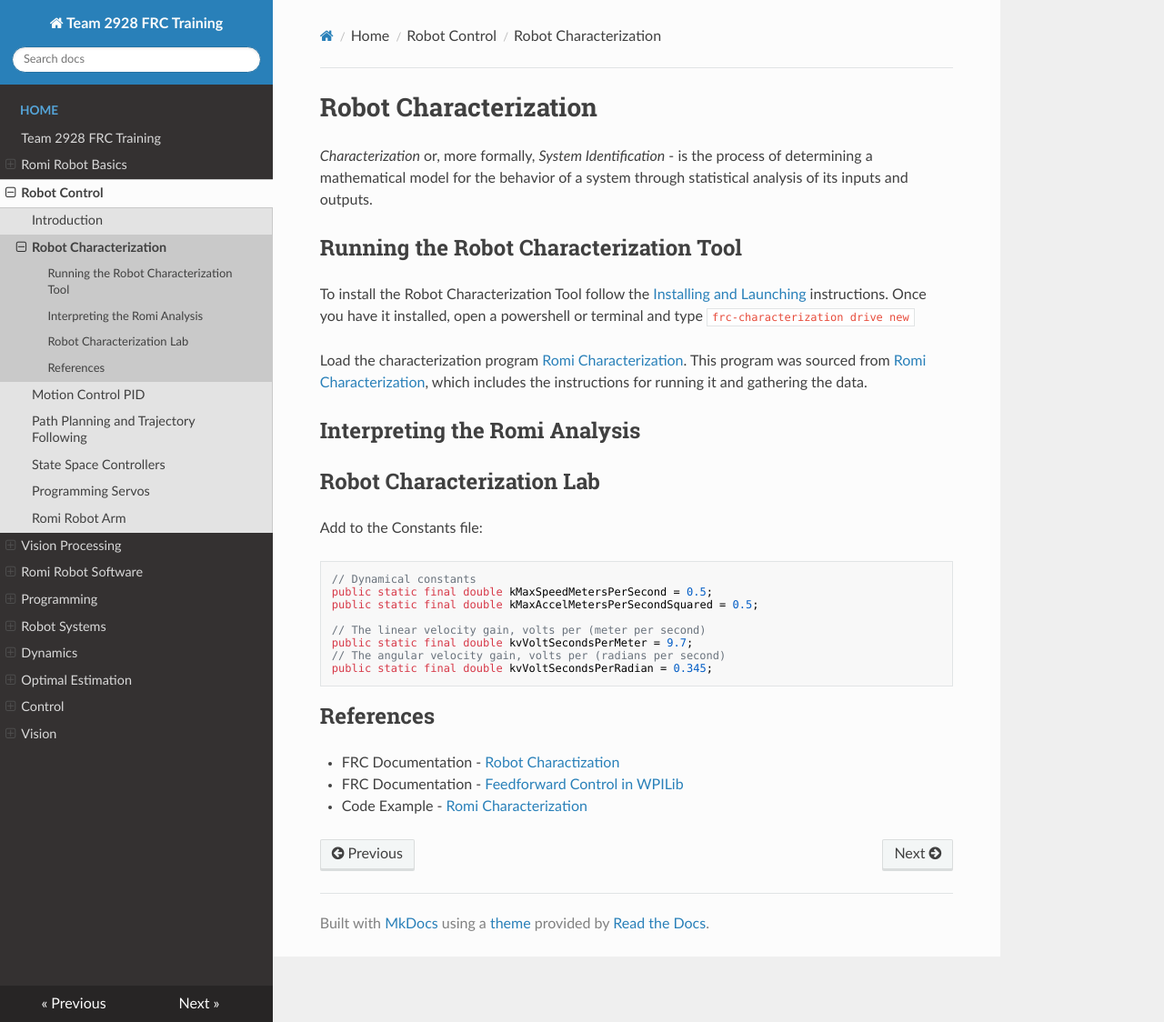
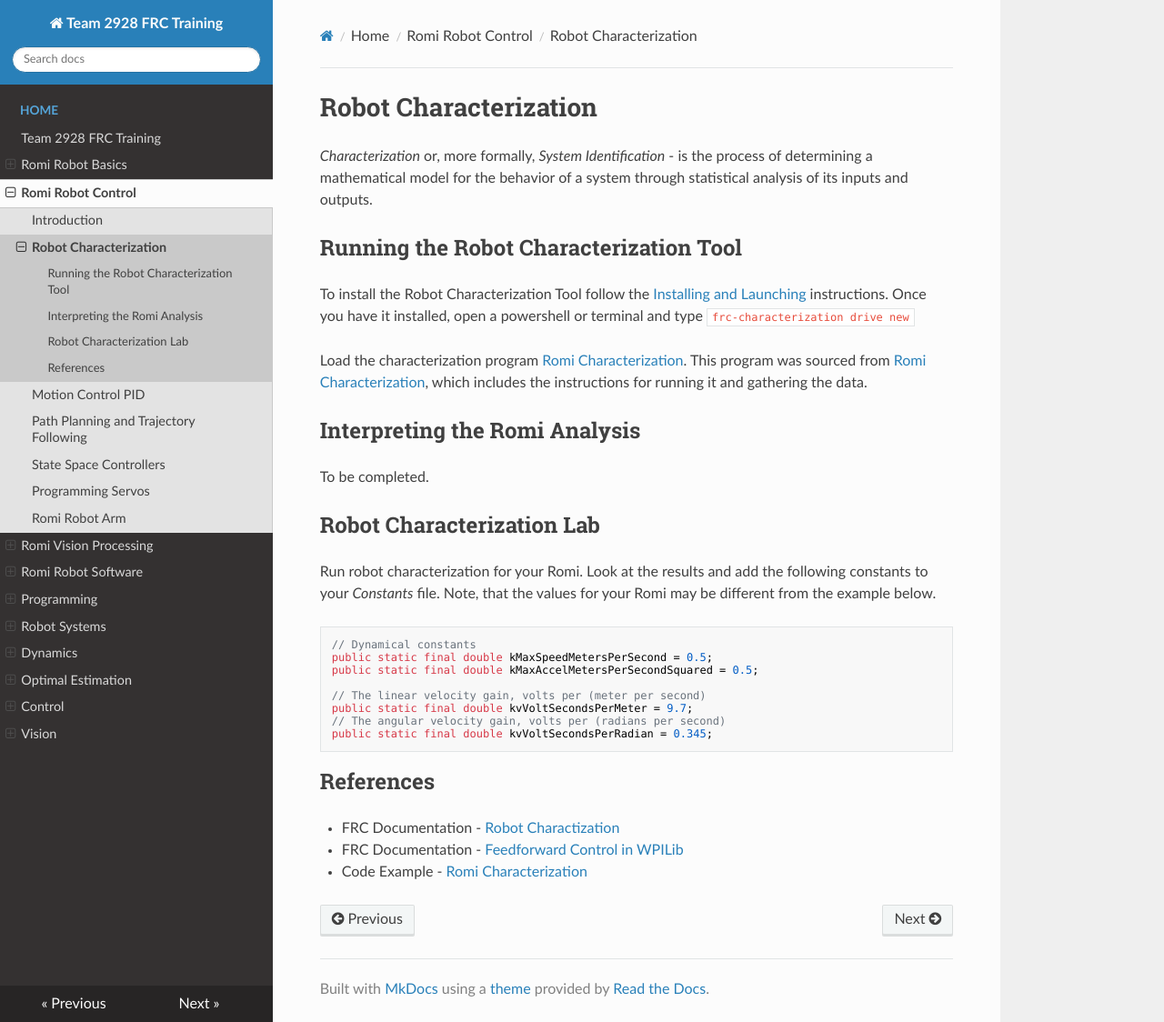
Before and after one commit to FRC-2928/FRC-Programmer-Training, an MkDocs documentation site: the page built from docs/Romi/Control/romiCharacterization.md, in a window 1280 px wide and 1124 px high. Shown: the whole window at 91% size. Built offline with MkDocs 1.6.1, drawn with Linux system fonts in a browser that asks for light colours; nearby versions of some CDN libraries.

```diff
--- a/docs/Romi/Control/romiCharacterization.md
+++ b/docs/Romi/Control/romiCharacterization.md
@@ -9,10 +9,10 @@
 <!-- Start up the *romi-characterization* program and follow the [Romi Characterization](https://github.com/bb-frc-workshops/romi-examples/tree/main/romi-characterization) instructions. -->
 
 ## Interpreting the Romi Analysis
+To be completed.
 
 ## Robot Characterization Lab
-
-Add to the Constants file:
+Run robot characterization for your Romi.  Look at the results and add the following constants to your *Constants* file.  Note, that the values for your Romi may be different from the example below.
 
     // Dynamical constants
     public static final double kMaxSpeedMetersPerSecond = 0.5;
--- a/mkdocs.yml
+++ b/mkdocs.yml
@@ -13,7 +13,8 @@
             - Romi/SC/romiCommands.md
             - Romi/SC/romiCommandGroups.md
             - Romi/SC/romiShuffleboard.md
-        - 'Robot Control':
+            - Romi/SC/romiGPIO.md
+        - 'Romi Robot Control':
             - Romi/Control/romiControlIndex.md
             - Romi/Control/romiCharacterization.md
             - Romi/Control/romiPID.md
@@ -21,7 +22,7 @@
             - Romi/Control/romiStateSpace.md
             - Romi/Control/romiServos.md
             - Romi/Control/romiArm.md
-        - 'Vision Processing':
+        - 'Romi Vision Processing':
             - Romi/Vision/romiVisionIndex.md
             - Romi/Vision/romiBasicVision.md
             - Romi/Vision/romiImageProcessing.md
```
Also changed, not shown: docs/Romi/SC/romiGPIO.md (added, +20 -0 lines), docs/Romi/SC/romiIO.md (deleted, +0 -3 lines), docs/Romi/Vision/romiVisionIndex.md (+1 -0 lines), docs/images/Romi/Romi.018.jpeg, docs/images/Romi/Romi.019.jpeg, docs/images/Romi/Romi.020.jpeg, docs/images/Romi/Romi.021.jpeg, docs/images/Romi/Romi.060.jpeg (added).
